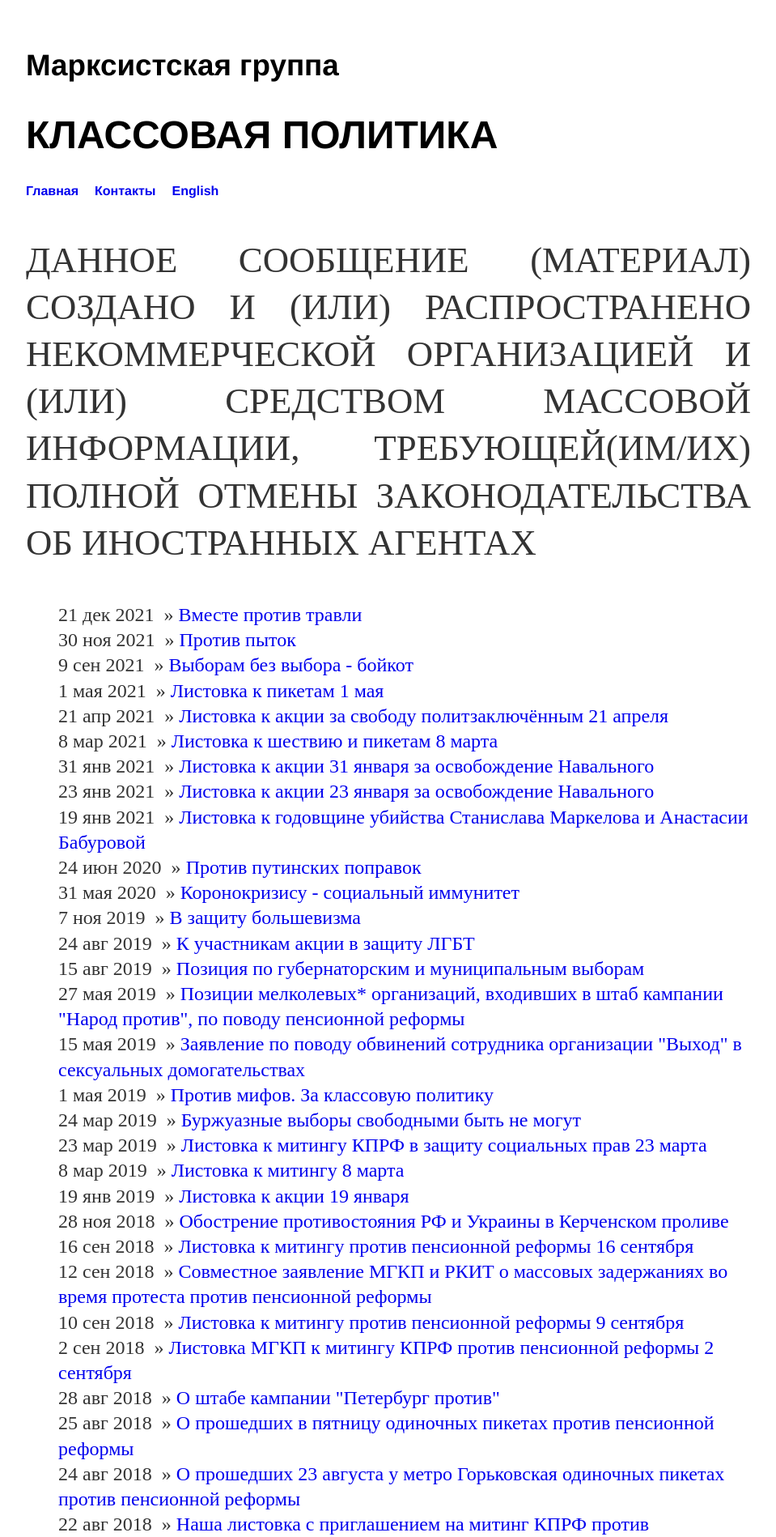
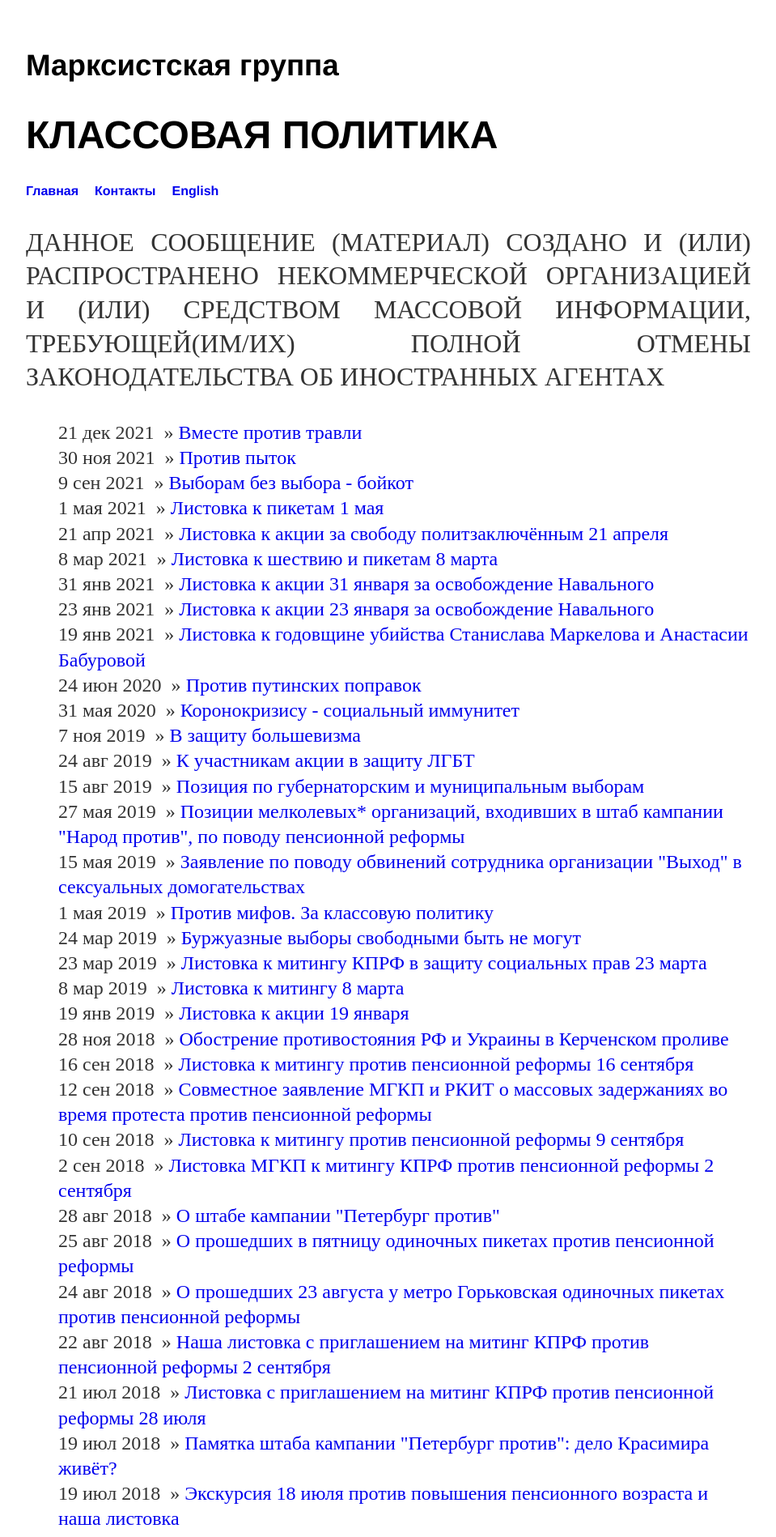
Before and after one commit to mgkp/mgkp.github.io, a Jekyll site: the page built from index.html, in a window 1280 px wide. Shown: the top 1898 px of the page at 81% size, without its empty margins (160-1119 px from the left). Built offline with Jekyll 4.4.1, drawn with Linux system fonts in a browser that asks for light colours.

Commit message:
font-size fixed

```diff
--- a/_layouts/default.html
+++ b/_layouts/default.html
@@ -18,7 +18,7 @@
 
 	{% endif %}
   <div class="container">
-<div><p style="font-size:2.8em;">
+<div><p style="font-size:2em;">
 ДАННОЕ СООБЩЕНИЕ (МАТЕРИАЛ) СОЗДАНО И (ИЛИ) РАСПРОСТРАНЕНО НЕКОММЕРЧЕСКОЙ ОРГАНИЗАЦИЕЙ И (ИЛИ) СРЕДСТВОМ МАССОВОЙ ИНФОРМАЦИИ, ТРЕБУЮЩЕЙ(ИМ/ИХ) ПОЛНОЙ ОТМЕНЫ ЗАКОНОДАТЕЛЬСТВА ОБ ИНОСТРАННЫХ АГЕНТАХ</p><div>
 
   {{ content }}
```
